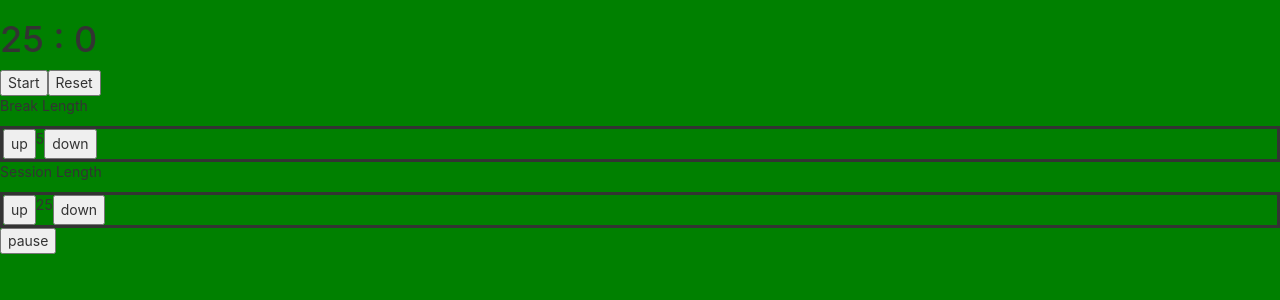
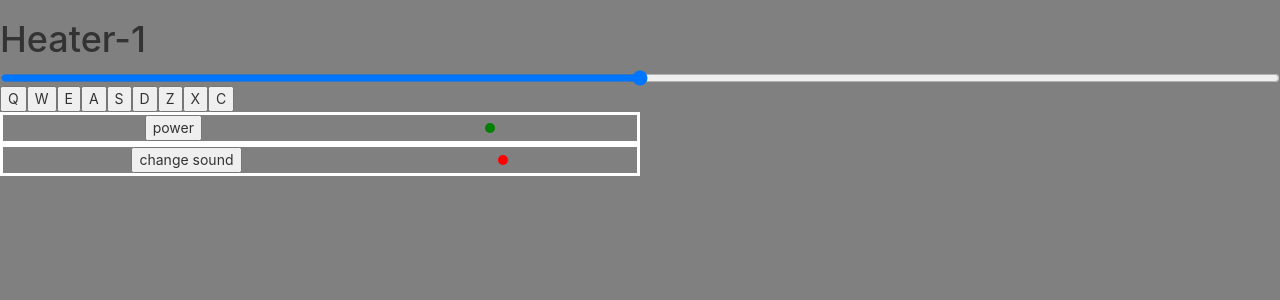
Before and after one commit to chrisarap/react, a React (Create React App) app: page / in a window 1280 px wide. Shown: the top 300 px of the page. Built offline with nearby package versions, Linux system fonts and the light colour scheme.

Commit message:
first fcc project done

```diff
--- a/public/index.html
+++ b/public/index.html
@@ -47,5 +47,6 @@
       To begin the development, run `npm start` or `yarn start`.
       To create a production bundle, use `npm run build` or `yarn build`.
     -->
+    <script src="https://cdn.freecodecamp.org/testable-projects-fcc/v1/bundle.js"></script>
   </body>
 </html>
--- a/src/App.js
+++ b/src/App.js
@@ -6,21 +6,21 @@ import React from 'react';
 //import './assets/css/Quotes.css';
 //import './assets/css/Calculator.css';
 //import './assets/css/Markdown.css';
-//import './assets/css/Sound.css';
-import './assets/css/Clock.css';
+import './assets/css/Sound.css';
+//import './assets/css/Clock.css';
 
 // javascript files
 //import Bata from "./components/MyComponent.js";
 //import Calculator from "./components/Calculator.js";
 //import Quotes from "./components/Quotes.js";
 //import Markdown from "./components/Markdown.js";
-//import Sound from "./components/Sound.js";
-import Clock from "./components/Clock.js";
+import Sound from "./components/Sound.js";
+//import Clock from "./components/Clock.js";
 
 function App() {
   return (
     <div className="App">
-        <Clock />
+        <Sound />
     </div>
   );
 }
--- a/src/components/Sound.js
+++ b/src/components/Sound.js
@@ -118,13 +118,12 @@ class Sound extends React.Component {
 	constructor(props){
 		super(props);
 		this.state = {
-			power: false,
-			change: false
-
+			power: true,
+			change: false,
+			arrSound: bankOne
 		};
 		this.power = this.power.bind(this);
 		this.change = this.change.bind(this);
-
 	}
 
 	power(){
@@ -134,22 +133,31 @@ class Sound extends React.Component {
 	}
 
 	change(){
-		this.setState(state => ({
-			change: !state.change
-		}));
+		this.setState(state =>
+			state.change
+			? {
+				change: false,
+				arrSound: bankOne
+			}
+			: {
+				change: true,
+				arrSound: bankTwo
+			}
+		);
 	}
-
 
 	render(){
 		const powerUp = this.state.power ? "powerUp" : "powerOff";
 		const changeUp = this.state.change ? "powerUp" : "powerOff";
 
 		return (
-			<div>
+			<div id='drum-machine'>
 
-				{this.state.power && <Btns myProp={this.state.change}/>}
-				{!this.state.power && <BtnOff />}
-
+				<Btns
+					myProp={this.state.change}
+					powerState={this.state.power}
+					soundState={this.state.arrSound}
+				/>
 
 				<div className="light">
 					<button onClick={this.power}>power</button>
@@ -160,50 +168,23 @@ class Sound extends React.Component {
 					<button onClick={this.change}>change sound</button>
 					<div className = {changeUp}></div>
 				</div>
-
-
-
-
 			</div>
 		);
 	}
 }
-
-const BtnOff = () => {
-	return (
-		<div>
-			<h1>Happy Hacking</h1>
-
-			<button>q</button>
-			<button>w</button>
-			<button>e</button>
-
-			<button>a</button>
-			<button>s</button>
-			<button>d</button>
-
-			<button>z</button>
-			<button>x</button>
-			<button>c</button>
-
-			<input type="range" />
-		</div>
-	);
-};
 
 class Btns extends React.Component{
 	constructor(props){
 		super(props);
 		this.state={
 			keyCode: 0,
-			name: ""
+			name: bankOne[0].id,
+			volState: 1
 		};
 		this.playSound = this.playSound.bind(this);
 		this.playSoundClick = this.playSoundClick.bind(this);
 	    this.handleKeyPress = this.handleKeyPress.bind(this);
-	    			    this.vol = this.vol.bind(this);
-	    			    this.rep = this.rep.bind(this);
-
+		this.vol = this.vol.bind(this);
   }
 	componentDidMount() {
 		document.addEventListener('keydown', this.handleKeyPress);
@@ -223,10 +204,13 @@ class Btns extends React.Component{
 		let myArr = !this.props.myProp ? bankOne : bankTwo;
 		const position = myArr.map(i=>i.keyCode).indexOf(this.state.keyCode);
 		const theName = myArr.map(i=>i.id)[position];
+		const theName2 = myArr;
 
-		if (position != -1) {
-			const myA = new Audio(myArr[position].url);
-			myA.play();
+		if (position !== -1) {
+			const soundControl = document.getElementById(theName2[position].keyTrigger);
+			soundControl.volume = this.state.volState;
+			soundControl.play();
+
 			this.setState({
 				name: theName
 			});
@@ -235,44 +219,66 @@ class Btns extends React.Component{
 
 	playSoundClick(e){
 		let myArr = !this.props.myProp ? bankOne : bankTwo;
-
+		let theName = myArr.filter(d=>d.keyTrigger === e.target.value);
 		this.setState({
-			name: myArr[e.target.value].id
+			name: theName[0].id
 		});
 
-		const myA = new Audio(myArr[e.target.value].url);
-		myA.play();
-	}
-
-	rep(){
-		const verga = document.getElementById("audioTest");
-		verga.play();
+		const soundControl = document.getElementById(e.target.value);
+		soundControl.volume = this.state.volState;
+		soundControl.play();
 	}
 	vol(e){
-		let myVolume = document.getElementById("audioTest");
-		myVolume.volume = e.target.value / 100;
+		this.setState({
+			volState: e.target.value / 100
+		});
 	}
 	render(){
+		let myArr = !this.props.myProp ? bankOne : bankTwo;
+		let test;
+
+		if (this.props.powerState) {
+			test = myArr.map((d, i) => {
+				return (
+					<button
+						className='drum-pad'
+						id={myArr[i].id}
+						value={myArr[i].keyTrigger}
+						onClick={this.playSoundClick}
+					>
+						<audio
+							src={myArr[i].url}
+							className= 'clip'
+							id={myArr[i].keyTrigger}
+						/>
+						{myArr[i].keyTrigger}
+					</button>
+				);
+			});
+		} else {
+			test = myArr.map((d, i) => {
+				return (
+					<button
+						className='drum-pad'
+						id={myArr[i].id}
+						value={myArr[i].keyTrigger}
+					>
+						<audio
+							src={myArr[i].url}
+							className= 'clip'
+							id={myArr[i].keyTrigger}
+						/>
+						{myArr[i].keyTrigger}
+					</button>
+				);
+			});
+		}
+
 		return (
 			<div>
-				<h1>{this.state.name}</h1>
-
+				<h1 id='display'>{this.state.name}</h1>
 				<input type="range" onChange={this.vol} />
-
-				<button value={0} onClick={this.playSoundClick}>q</button>
-				<button value={1} onClick={this.playSoundClick}>w</button>
-				<button value={2} onClick={this.playSoundClick}>e</button>
-
-				<button value={3} onClick={this.playSoundClick}>a</button>
-				<button value={4} onClick={this.playSoundClick}>s</button>
-				<button value={5} onClick={this.playSoundClick}>d</button>
-
-				<button value={6} onClick={this.playSoundClick}>z</button>
-				<button value={7} onClick={this.playSoundClick}>x</button>
-				<button value={8} onClick={this.playSoundClick}>c</button>
-				<button onClick={this.rep}><audio src='https://s3.amazonaws.com/freecodecamp/drums/Heater-1.mp3' id="audioTest" />extrs</button>
-
-
+				{test}
 			</div>
 		);
 	}
```
